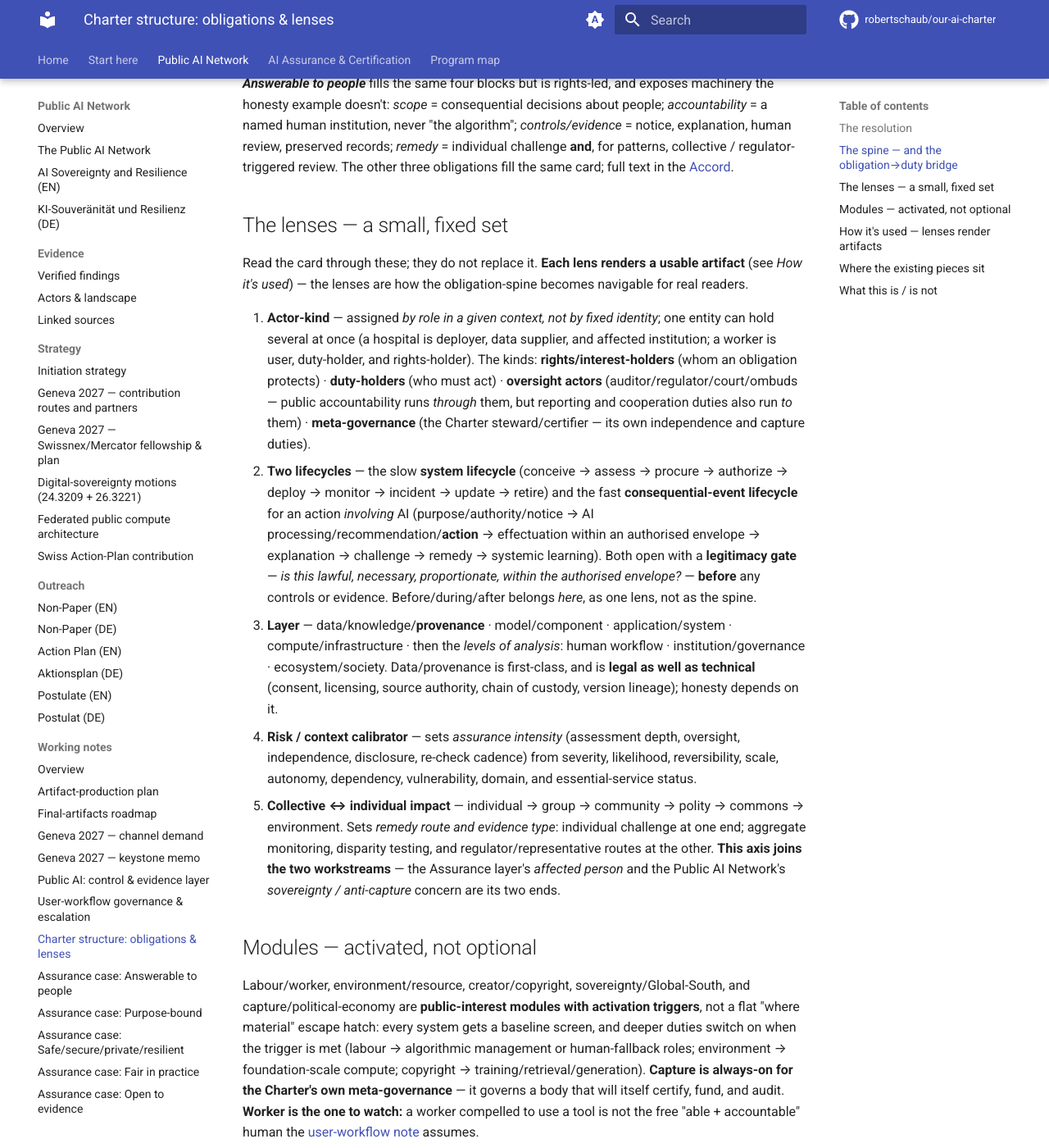
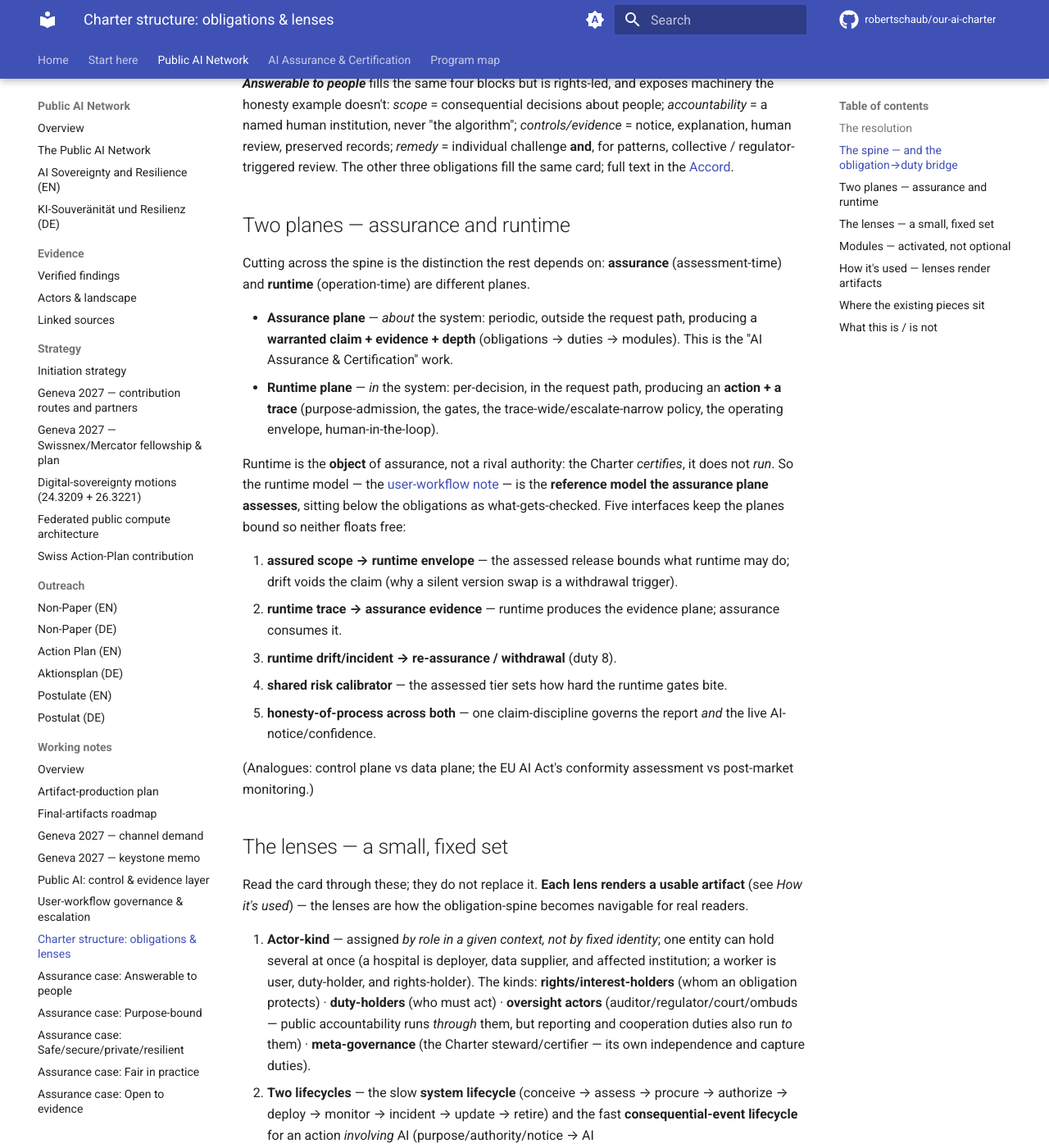
Before and after one commit to robertschaub/our-ai-charter, an MkDocs documentation site: the page built from docs/wip/charter-structure-and-views.md, in a window 1280 px wide and 1400 px high, scrolled down 1717 px. Shown: the whole window at 82% size. Built offline with MkDocs 1.6.1 and Material for MkDocs 9.7.7, drawn with Linux system fonts in a browser that asks for light colours; plug-ins that fetch from the network failed and are left out; comment, search, counter and statistics services are not loaded; some of the changed text lies outside the part shown.

Commit message:
docs(wip): make the assurance/runtime plane split explicit in the views map
Names the two planes the Charter must keep distinct -- assurance (assessment-time:
obligations->duties->evidence->claim) and runtime (operation-time: gates,
escalate/trace, operating envelope, human-in-the-loop) -- bound by five
interfaces. Runtime is the object of assurance, not a rival authority: the
Charter certifies, it does not run, so the user-workflow note is the runtime
reference model the assurance plane assesses.

Co-Authored-By: Claude Opus 4.8 <noreply@anthropic.com>

```diff
--- a/docs/wip/charter-structure-and-views.md
+++ b/docs/wip/charter-structure-and-views.md
@@ -31,12 +31,29 @@ The bridge is a **Claims → Arguments → Evidence** view: each obligation (cla
 
 ***Answerable to people*** fills the same four blocks but is rights-led, and exposes machinery the honesty example doesn't: *scope* = consequential decisions about people; *accountability* = a named human institution, never "the algorithm"; *controls/evidence* = notice, explanation, human review, preserved records; *remedy* = individual challenge **and**, for patterns, collective / regulator-triggered review. The other three obligations fill the same card; full text in the [Accord](../AI%20Assurance%20and%20Certification/Framework/founding-accord.md).
 
+## Two planes — assurance and runtime
+
+Cutting across the spine is the distinction the rest depends on: **assurance** (assessment-time) and **runtime** (operation-time) are different planes.
+
+- **Assurance plane** — *about* the system: periodic, outside the request path, producing a **warranted claim + evidence + depth** (obligations → duties → modules). This is the "AI Assurance & Certification" work.
+- **Runtime plane** — *in* the system: per-decision, in the request path, producing an **action + a trace** (purpose-admission, the gates, the trace-wide/escalate-narrow policy, the operating envelope, human-in-the-loop).
+
+Runtime is the **object** of assurance, not a rival authority: the Charter *certifies*, it does not *run*. So the runtime model — the [user-workflow note](user-workflow-governance.md) — is the **reference model the assurance plane assesses**, sitting below the obligations as what-gets-checked. Five interfaces keep the planes bound so neither floats free:
+
+1. **assured scope → runtime envelope** — the assessed release bounds what runtime may do; drift voids the claim (why a silent version swap is a withdrawal trigger).
+2. **runtime trace → assurance evidence** — runtime produces the evidence plane; assurance consumes it.
+3. **runtime drift/incident → re-assurance / withdrawal** (duty 8).
+4. **shared risk calibrator** — the assessed tier sets how hard the runtime gates bite.
+5. **honesty-of-process across both** — one claim-discipline governs the report *and* the live AI-notice/confidence.
+
+(Analogues: control plane vs data plane; the EU AI Act's conformity assessment vs post-market monitoring.)
+
 ## The lenses — a small, fixed set
 
 Read the card through these; they do not replace it. **Each lens renders a usable artifact** (see *How it's used*) — the lenses are how the obligation-spine becomes navigable for real readers.
 
 1. **Actor-kind** — assigned *by role in a given context, not by fixed identity*; one entity can hold several at once (a hospital is deployer, data supplier, and affected institution; a worker is user, duty-holder, and rights-holder). The kinds: **rights/interest-holders** (whom an obligation protects) · **duty-holders** (who must act) · **oversight actors** (auditor/regulator/court/ombuds — public accountability runs *through* them, but reporting and cooperation duties also run *to* them) · **meta-governance** (the Charter steward/certifier — its own independence and capture duties).
-2. **Two lifecycles** — the slow **system lifecycle** (conceive → assess → procure → authorize → deploy → monitor → incident → update → retire) and the fast **consequential-event lifecycle** for an action *involving* AI (purpose/authority/notice → AI processing/recommendation/**action** → effectuation within an authorised envelope → explanation → challenge → remedy → systemic learning). Both open with a **legitimacy gate** — *is this lawful, necessary, proportionate, within the authorised envelope?* — **before** any controls or evidence. Before/during/after belongs *here*, as one lens, not as the spine.
+2. **Two lifecycles** — the slow **system lifecycle** (conceive → assess → procure → authorize → deploy → monitor → incident → update → retire) and the fast **consequential-event lifecycle** for an action *involving* AI (purpose/authority/notice → AI processing/recommendation/**action** → effectuation within an authorised envelope → explanation → challenge → remedy → systemic learning). Both open with a **legitimacy gate** — *is this lawful, necessary, proportionate, within the authorised envelope?* — **before** any controls or evidence. Before/during/after belongs *here*, as one lens, not as the spine. (These two are the **cadences of the two planes** above — system lifecycle = assurance, consequential-event = runtime.)
 3. **Layer** — data/knowledge/**provenance** · model/component · application/system · compute/infrastructure · then the *levels of analysis*: human workflow · institution/governance · ecosystem/society. Data/provenance is first-class, and is **legal as well as technical** (consent, licensing, source authority, chain of custody, version lineage); honesty depends on it.
 4. **Risk / context calibrator** — sets *assurance intensity* (assessment depth, oversight, independence, disclosure, re-check cadence) from severity, likelihood, reversibility, scale, autonomy, dependency, vulnerability, domain, and essential-service status.
 5. **Collective ↔ individual impact** — individual → group → community → polity → commons → environment. Sets *remedy route and evidence type*: individual challenge at one end; aggregate monitoring, disparity testing, and regulator/representative routes at the other. **This axis joins the two workstreams** — the Assurance layer's *affected person* and the Public AI Network's *sovereignty / anti-capture* concern are its two ends.
@@ -51,10 +68,11 @@ The spine is the architecture; the lenses are how it becomes usable. Each render
 
 ## Where the existing pieces sit
 
-- [Founding Accord](../AI%20Assurance%20and%20Certification/Framework/founding-accord.md) — the spine itself (obligations + operational duties; owner, legal-scope, assurance-depth, and withdrawal all live here).
-- [Grounding-Faithfulness & Contestability](../AI%20Assurance%20and%20Certification/Protocol/grounding-faithfulness-and-contestability.md) — the factual-output honesty module, at the data + deployed-system layers.
-- [Control-and-evidence layer](public-compute-control-evidence-layer.md) — duty-holder + oversight view at the compute layer, on the system lifecycle.
-- [User-workflow governance](user-workflow-governance.md) — the user role-card, on the consequential-event lifecycle.
+- [Founding Accord](../AI%20Assurance%20and%20Certification/Framework/founding-accord.md) — **assurance plane**: the spine (obligations + operational duties; owner, legal-scope, assurance-depth, withdrawal).
+- [Grounding-Faithfulness & Contestability](../AI%20Assurance%20and%20Certification/Protocol/grounding-faithfulness-and-contestability.md) — **assurance plane**: the factual-output honesty module (data + deployed-system layers).
+- The five obligation assurance-cases (e.g. [Answerable to people](answerable-to-people-assurance-case.md)) — **assurance plane**: the obligation→duty CAE views.
+- [Control-and-evidence layer](public-compute-control-evidence-layer.md) — **the seam**: a policy broker (runtime) + an evidence plane (assurance).
+- [User-workflow governance](user-workflow-governance.md) — **runtime plane**: the runtime reference model the assurance plane assesses.
 
 ## What this is / is not
 
```
Also changed, not shown: CHANGELOG.md (+1 -0 lines), docs/wip/README.md (+1 -1 lines).
